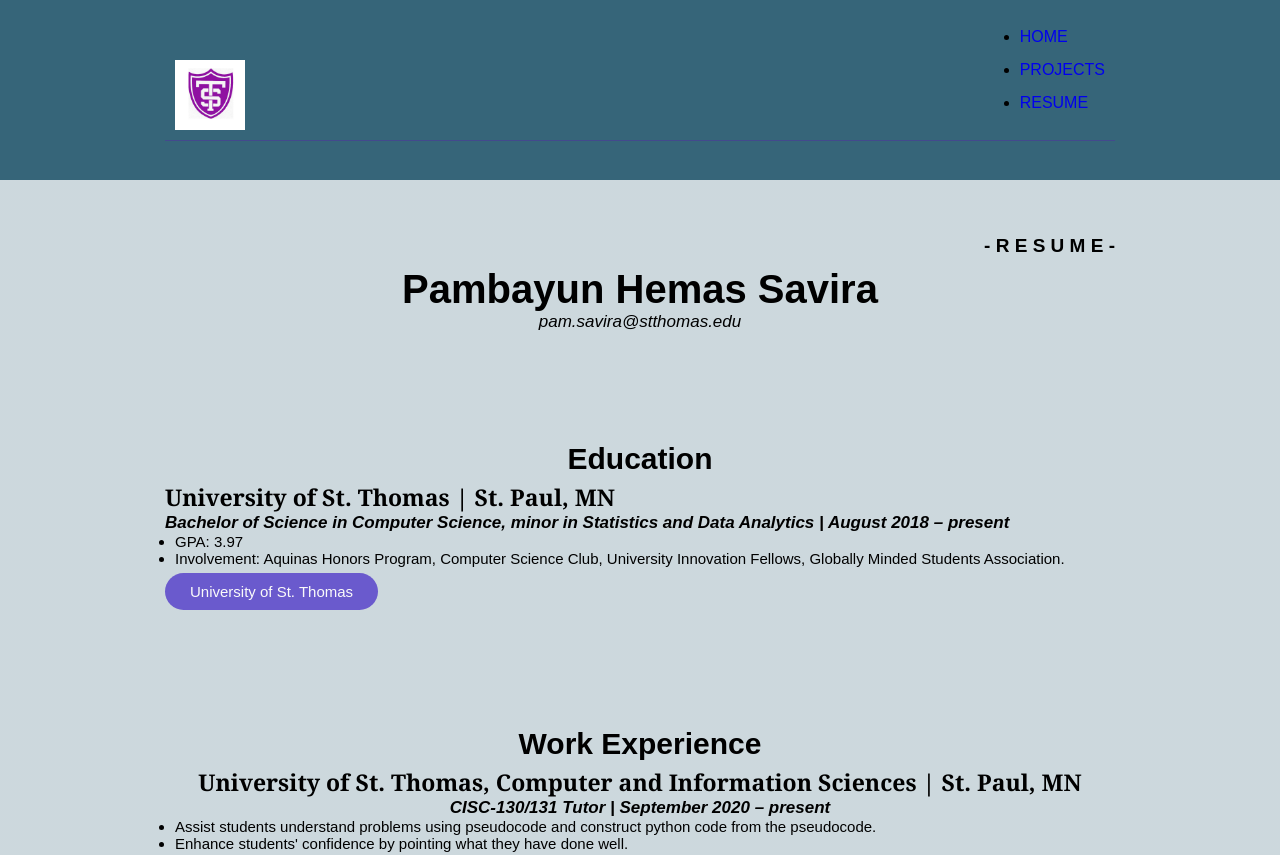
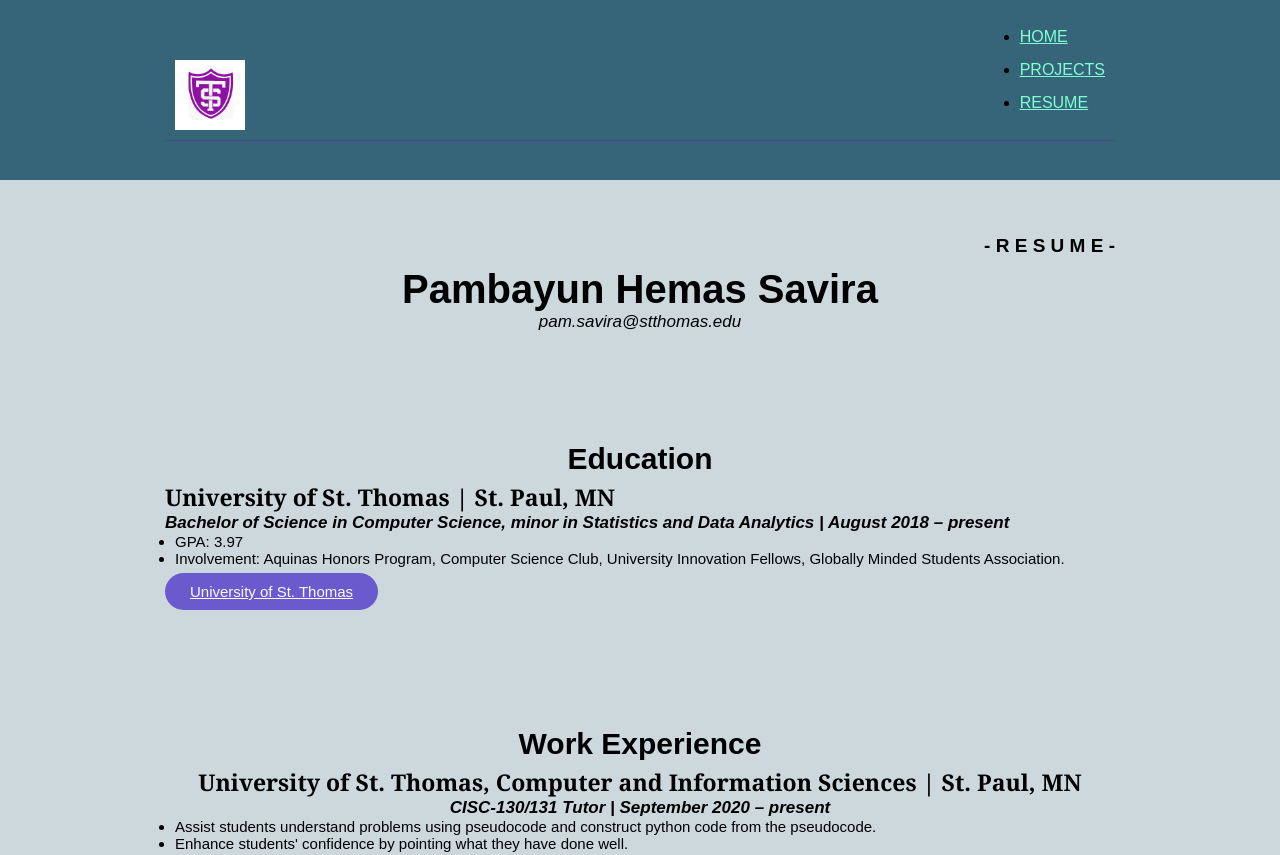
Before and after one commit to psavira/psavira.github.io, a plain HTML site: page resume.html in a window 1280 px wide. Shown: the top 855 px of the page. Drawn offline with Linux system fonts and the light colour scheme.

Commit message:
minor fixes

```diff
--- a/style.css
+++ b/style.css
@@ -15,7 +15,11 @@
 }
 
 a{
-    text-decoration: none;
+    color:aquamarine;
+}
+
+a:visited {
+	color: #5dbfe0;
 }
 
 ul{
@@ -115,7 +119,7 @@
     width: 100%;
     height: auto;
     justify-content: space-between;
-    background: linear-gradient(135deg, rgba(255, 255, 255, 0.75), rgba(255, 255, 255, 0.75)100%);
+    background: linear-gradient(135deg, rgba(255, 255, 255, 0.75), rgba(255, 255, 255, 0.75));
 }
 
 .main-message{
```
